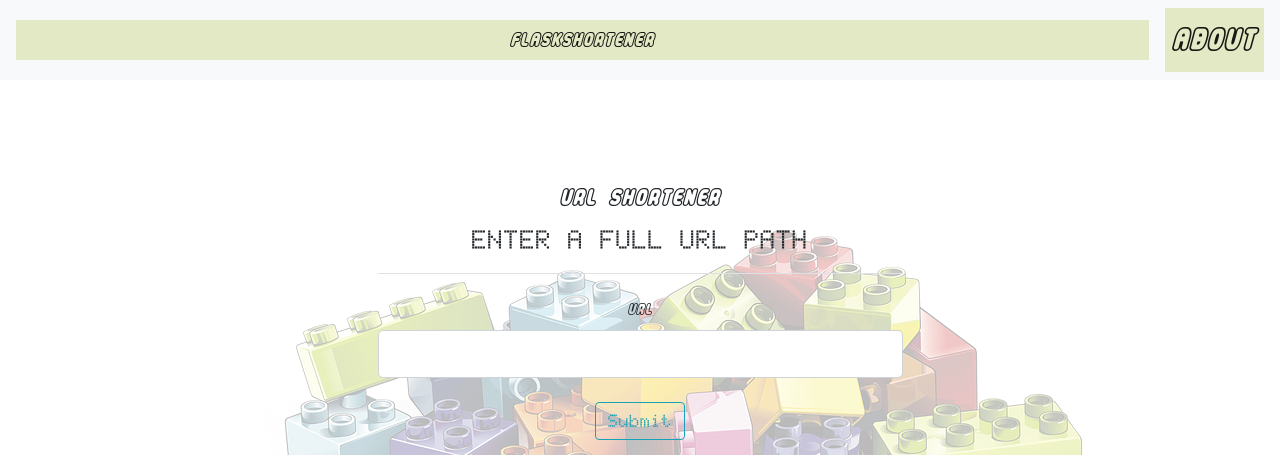
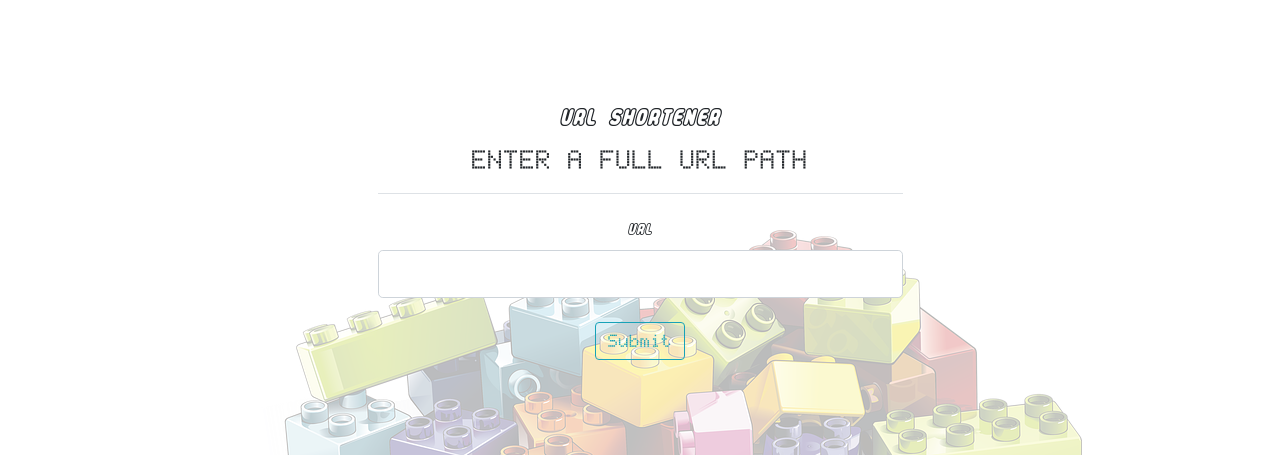
Before and after one commit to max-mackie/Lap4-24hour, a Flask app: page /short in a window 1280 px wide. Shown: the top 455 px of the page. Run offline with Flask 2, Linux system fonts and the light colour scheme; some libraries are stand-ins or nearby versions.

```diff
--- a/templates/layout.html
+++ b/templates/layout.html
@@ -23,19 +23,6 @@
     <title>{% block title %}{% endblock title %}</title>
   </head>
   <body>
-    <nav class="navbar navbar-expand-md navbar-light bg-light">
-        <a class="navbar-brand" href="{{ url_for('index')}}">FlaskShortener</a>
-        <button class="navbar-toggler" type="button" data-toggle="collapse" data-target="#navbarNav" aria-controls="navbarNav" aria-expanded="false" aria-label="Toggle navigation">
-            <span class="navbar-toggler-icon"></span>
-        </button>
-        <div class="collapse navbar-collapse" id="navbarNav">
-            <ul class="navbar-nav">
-              <li class="nav-item active">
-                  <a class="nav-link" href="#">About</a>
-              </li>
-            </ul>
-        </div>
-    </nav>
     <main>
       <div class="container">
           {% for message in get_flashed_messages() %}
```
Also changed, not shown: templates/home.html (+5 -16 lines).
